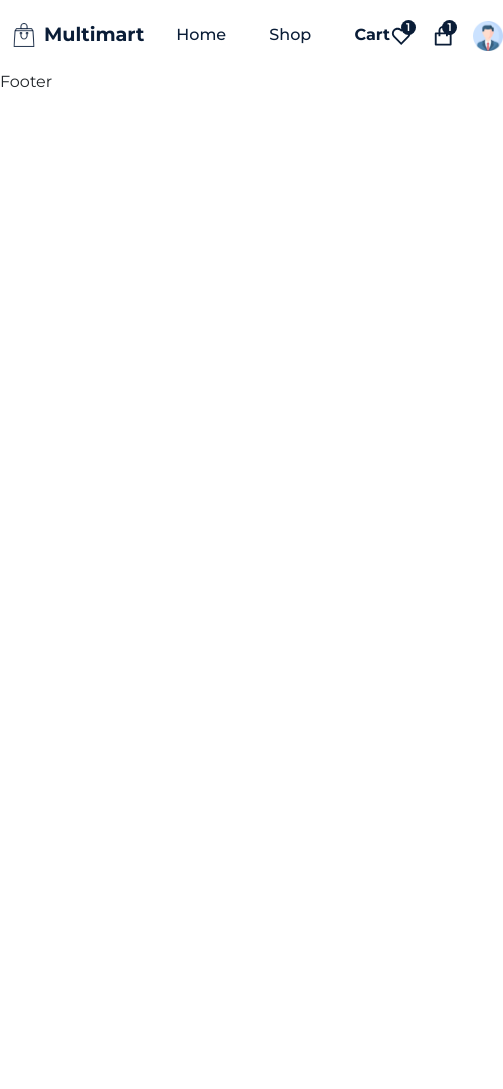
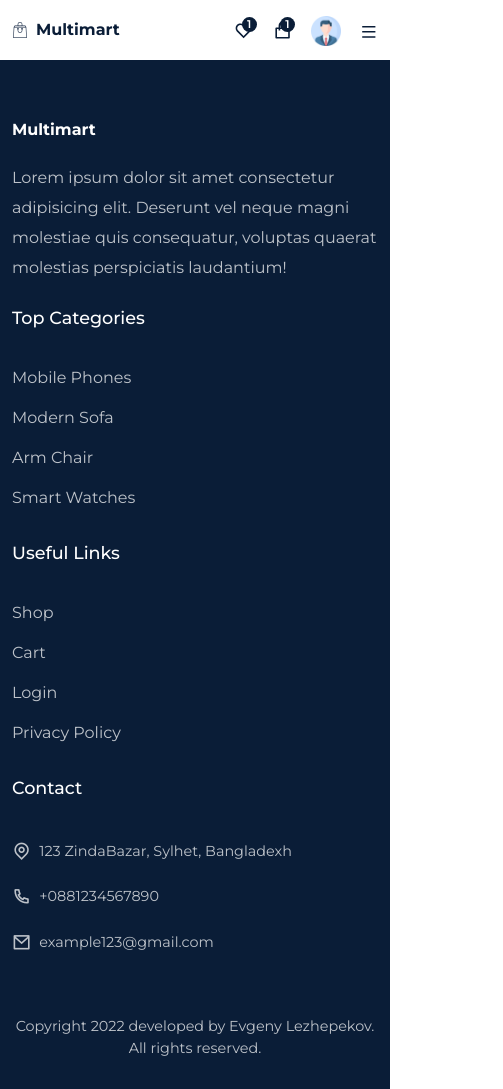
Before and after one commit to ELegek/maltimart-ecommerce, a React (Create React App) app: page /cart in a window 390 px wide. Shown: the whole page, 503 px wide, since content can reach past the window. Before the commit the page ends 844 px from the top, so only its background shows below. Built offline with nearby package versions, Linux system fonts and the light colour scheme.

Commit message:
сделал верстку и адаптив главной страницы

```diff
--- a/src/App.css
+++ b/src/App.css
@@ -67,3 +67,9 @@
 	color: var(--primary-color);
 	font-weight: 600;
 }
+
+@media only screen and (max-width: 768px) {
+	section {
+		padding: 40px 0px;
+	}
+}
--- a/src/components/Footer/Footer.jsx
+++ b/src/components/Footer/Footer.jsx
@@ -1,7 +1,106 @@
 import React from 'react';
+import { Container, Row, Col, ListGroup, ListGroupItem } from 'reactstrap';
+import { Link } from 'react-router-dom';
+
+import './footer.scss';
 
 const Footer = () => {
-	return <div>Footer</div>;
+	const year = new Date().getFullYear();
+	return (
+		<footer className='footer'>
+			<Container>
+				<Row>
+					<Col lg='4' className='mb-4' md='6'>
+						<Link to='/home' className='logo'>
+							<div>
+								<h1 className='text-white'>Multimart</h1>
+							</div>
+						</Link>
+						<p className='footer__text mt-4'>
+							Lorem ipsum dolor sit amet consectetur adipisicing elit. Deserunt vel neque magni
+							molestiae quis consequatur, voluptas quaerat molestias perspiciatis laudantium!
+						</p>
+					</Col>
+					<Col lg='3' md='3' className='mb-4'>
+						<div className='footer__quick-links'>
+							<h4 className='quick__link-title'>Top Categories</h4>
+							<ListGroup>
+								<ListGroupItem className='ps-0 border-0'>
+									<Link to='#'>Mobile Phones</Link>
+								</ListGroupItem>
+
+								<ListGroupItem className='ps-0 border-0'>
+									<Link to='#'>Modern Sofa</Link>
+								</ListGroupItem>
+
+								<ListGroupItem className='ps-0 border-0'>
+									<Link to='#'>Arm Chair</Link>
+								</ListGroupItem>
+
+								<ListGroupItem className='ps-0 border-0'>
+									<Link to='#'>Smart Watches</Link>
+								</ListGroupItem>
+							</ListGroup>
+						</div>
+					</Col>
+					<Col lg='2' md='3' className='mb-4'>
+						<div className='footer__quick-links'>
+							<h4 className='quick__link-title'>Useful Links</h4>
+							<ListGroup>
+								<ListGroupItem className='ps-0 border-0'>
+									<Link to='/shop'>Shop</Link>
+								</ListGroupItem>
+
+								<ListGroupItem className='ps-0 border-0'>
+									<Link to='/cart'>Cart</Link>
+								</ListGroupItem>
+
+								<ListGroupItem className='ps-0 border-0'>
+									<Link to='/login'>Login</Link>
+								</ListGroupItem>
+
+								<ListGroupItem className='ps-0 border-0'>
+									<Link to='#'>Privacy Policy</Link>
+								</ListGroupItem>
+							</ListGroup>
+						</div>
+					</Col>
+					<Col lg='3' md='4'>
+						<div className='footer__quick-links'>
+							<h4 className='quick__link-title'>Contact</h4>
+							<ListGroup className='footer__contact'>
+								<ListGroupItem className='ps-0 border-0 d-flex align-items-center gap-2'>
+									<span>
+										<i className='ri-map-pin-line'></i>
+									</span>
+									<p>123 ZindaBazar, Sylhet, Bangladexh</p>
+								</ListGroupItem>
+
+								<ListGroupItem className='ps-0 border-0 d-flex align-items-center gap-2'>
+									<span>
+										<i className='ri-phone-line'></i>
+									</span>
+									<p>+0881234567890</p>
+								</ListGroupItem>
+
+								<ListGroupItem className='ps-0 border-0 d-flex align-items-center gap-2'>
+									<span>
+										<i className='ri-mail-line'></i>
+									</span>
+									<p>example123@gmail.com</p>
+								</ListGroupItem>
+							</ListGroup>
+						</div>
+					</Col>
+					<Col lg='12'>
+						<p className='footer__copyright'>
+							Copyright {year} developed by Evgeny Lezhepekov. All rights reserved.
+						</p>
+					</Col>
+				</Row>
+			</Container>
+		</footer>
+	);
 };
 
 export default Footer;
--- /dev/null
+++ b/src/components/Footer/footer.scss
@@ -0,0 +1,46 @@
+.footer {
+	padding-top: 60px;
+	padding-bottom: 30px;
+	background: var(--primary-color);
+}
+
+.footer__text {
+	line-height: 30px;
+	color: rgba(255, 255, 255, 0.735);
+}
+
+.footer__quick-links {
+	li {
+		background: transparent !important;
+		a {
+			color: rgba(255, 255, 255, 0.735);
+		}
+	}
+}
+
+.quick__link-title {
+	margin-bottom: 30px;
+	color: #fff;
+	font-size: 1.1rem;
+}
+
+.footer__contact {
+	li {
+		color: rgba(255, 255, 255, 0.735);
+
+		span {
+			font-size: 1.2rem;
+		}
+	}
+	p {
+		color: rgba(255, 255, 255, 0.735);
+		font-size: 0.9rem;
+	}
+}
+
+.footer__copyright {
+	color: rgba(255, 255, 255, 0.735);
+	font-size: 0.9rem;
+	margin-top: 50px;
+	text-align: center;
+}
--- a/src/components/Header/Header.jsx
+++ b/src/components/Header/Header.jsx
@@ -1,8 +1,8 @@
-import React from 'react';
+import React, { useRef, useEffect } from 'react';
 import { NavLink, Link } from 'react-router-dom';
 import { RiShoppingBagLine, RiHeartLine, RiMenuLine } from 'react-icons/ri';
 import { motion } from 'framer-motion';
-import './header.css';
+import './header.scss';
 
 import { Container, Row } from 'reactstrap';
 import logo from '../../assets/images/eco-logo.png';
@@ -24,8 +24,29 @@
 ];
 
 const Header = () => {
+	const headerRef = useRef(null);
+	const menuRef = useRef(null);
+
+	const stikyHeaderFunc = () => {
+		window.addEventListener('scroll', () => {
+			if (document.body.scrollTop > 80 || document.documentElement.scrollTop > 80) {
+				headerRef.current.classList.add('sticky__header');
+			} else {
+				headerRef.current.classList.remove('sticky__header');
+			}
+		});
+	};
+
+	useEffect(() => {
+		stikyHeaderFunc();
+
+		return () => window.removeEventListener('scroll', stikyHeaderFunc);
+	});
+
+	const menuToggle = () => menuRef.current.classList.toggle('active__menu');
+
 	return (
-		<header className='header'>
+		<header className='header' ref={headerRef}>
 			<Container>
 				<Row>
 					<div className='nav__wrapper'>
@@ -35,7 +56,7 @@
 								<h1>Multimart</h1>
 							</div>
 						</Link>
-						<div className='navigation'>
+						<div className='navigation' ref={menuRef} onClick={menuToggle}>
 							<ul className='menu'>
 								{nav__links.map((item, index) => (
 									<li className='nav__item' key={index}>
@@ -60,12 +81,11 @@
 							<span>
 								<motion.img whileTap={{ scale: 1.2 }} src={userIcon} alt='User' />
 							</span>
-						</div>
-
-						<div className='mobile__menu'>
-							<span>
-								<RiMenuLine />
-							</span>
+							<div className='mobile__menu'>
+								<span onClick={menuToggle}>
+									<RiMenuLine className='mobile__menu-icon' />
+								</span>
+							</div>
 						</div>
 					</div>
 				</Row>
--- a/src/components/Header/header.css
+++ b/src/components/Header/header.scss
@@ -90,3 +90,74 @@
 .nav__active {
 	font-weight: 700 !important;
 }
+
+.sticky__header {
+	width: 100%;
+	height: 70px;
+	line-height: 70px;
+	position: sticky;
+	top: 0;
+	left: 0;
+	z-index: 999;
+	box-shadow: 3px 3px 8px -3px #ddd;
+	background: #fff;
+}
+
+@media only screen and (max-width: 768px) {
+	.navigation {
+		position: fixed;
+		top: 0;
+		left: 0;
+		width: 100%;
+		height: 100%;
+		background: rgba(0, 0, 0, 0.53);
+		z-index: 9999;
+		display: none;
+	}
+
+	.menu {
+		position: absolute;
+		top: 0;
+		right: 0;
+		width: 250px;
+		height: 100%;
+		background: #fff;
+		z-index: 99999;
+		flex-direction: column;
+		align-items: center;
+		justify-content: center;
+	}
+
+	.active__menu {
+		display: block;
+	}
+
+	.mobile__menu {
+		display: block;
+	}
+
+	.logo {
+		h1 {
+			font-size: 1rem;
+		}
+
+		img {
+			width: 1rem;
+			height: 1rem;
+		}
+	}
+
+	.ri__icon {
+		font-size: 1.2rem !important;
+	}
+
+	.mobile__menu-icon {
+		font-size: 1.1rem;
+	}
+
+	.header {
+		width: 100%;
+		height: 60px;
+		line-height: 60px;
+	}
+}
--- a/src/components/UI/ProductsList.jsx
+++ b/src/components/UI/ProductsList.jsx
@@ -5,7 +5,7 @@
 	return (
 		<>
 			{data?.map((item, index) => (
-				<ProductCard item={item} />
+				<ProductCard item={item} key={index} />
 			))}
 		</>
 	);
--- a/src/services/services.scss
+++ b/src/services/services.scss
@@ -27,3 +27,34 @@
 		font-weight: 400 !important;
 	}
 }
+
+@media only screen and (max-width: 992px) {
+	.service__item {
+		padding: 10px;
+		margin-bottom: 1.5rem;
+
+		span i {
+			font-size: 1.8rem;
+			padding: 5px;
+		}
+
+		h3 {
+			font-size: 1rem;
+		}
+	}
+}
+
+@media only screen and (max-width: 768px) {
+	.service__item {
+		span i {
+			font-size: 1.5rem;
+			padding: 5px;
+		}
+	}
+}
+
+@media only screen and (max-width: 576px) {
+	.service__item {
+		padding: 20px;
+	}
+}
--- /dev/null
+++ b/src/styles/clock.scss
@@ -0,0 +1,13 @@
+@media only screen and (max-width: 992px) {
+	.clock__wrapper {
+		justify-content: center;
+	}
+
+	.clock__data h1 {
+		font-size: 1.1rem !important;
+	}
+
+	.clock__data h5 {
+		font-size: 0.9rem !important;
+	}
+}
--- a/src/styles/home.scss
+++ b/src/styles/home.scss
@@ -53,3 +53,61 @@
 		color: var(--primary-color);
 	}
 }
+
+@media only screen and (max-width: 992px) {
+	.hero__content {
+		h2 {
+			font-size: 2rem;
+		}
+	}
+
+	.section__title {
+		font-size: 1.7rem;
+	}
+
+	.counter__img {
+		display: none;
+	}
+
+	.clock__top-content {
+		text-align: center;
+
+		h4 {
+			font-size: 0.9rem;
+		}
+
+		h3 {
+			font-size: 1rem !important;
+		}
+	}
+
+	.count__down-col {
+		text-align: center;
+	}
+}
+
+@media only screen and (max-width: 768px) {
+	.hero__content {
+		h2 {
+			font-size: 1.6rem;
+		}
+		p {
+			font-size: 0.9rem;
+		}
+	}
+
+	.buy__btn a {
+		font-size: 0.9rem;
+	}
+
+	.section__title {
+		font-size: 1.4rem;
+	}
+}
+
+@media only screen and (max-width: 576px) {
+	.hero__content {
+		padding-top: 0;
+		margin-bottom: 40px;
+	}
+}
--- a/src/styles/product-card.scss
+++ b/src/styles/product-card.scss
@@ -34,3 +34,19 @@
 		border-radius: 50px;
 	}
 }
+
+@media only screen and (max-width: 992px) {
+	.product__info h3 a {
+		font-size: 1.1rem;
+	}
+}
+
+@media only screen and (max-width: 768px) {
+	.product__info h3 a {
+		font-size: 1rem;
+	}
+
+	.product__card-bottom span i {
+		font-size: 1rem;
+	}
+}
```
Also changed, not shown: src/components/UI/Clock.jsx (+35 -4 lines), src/pages/Home.jsx (+38 -2 lines).
